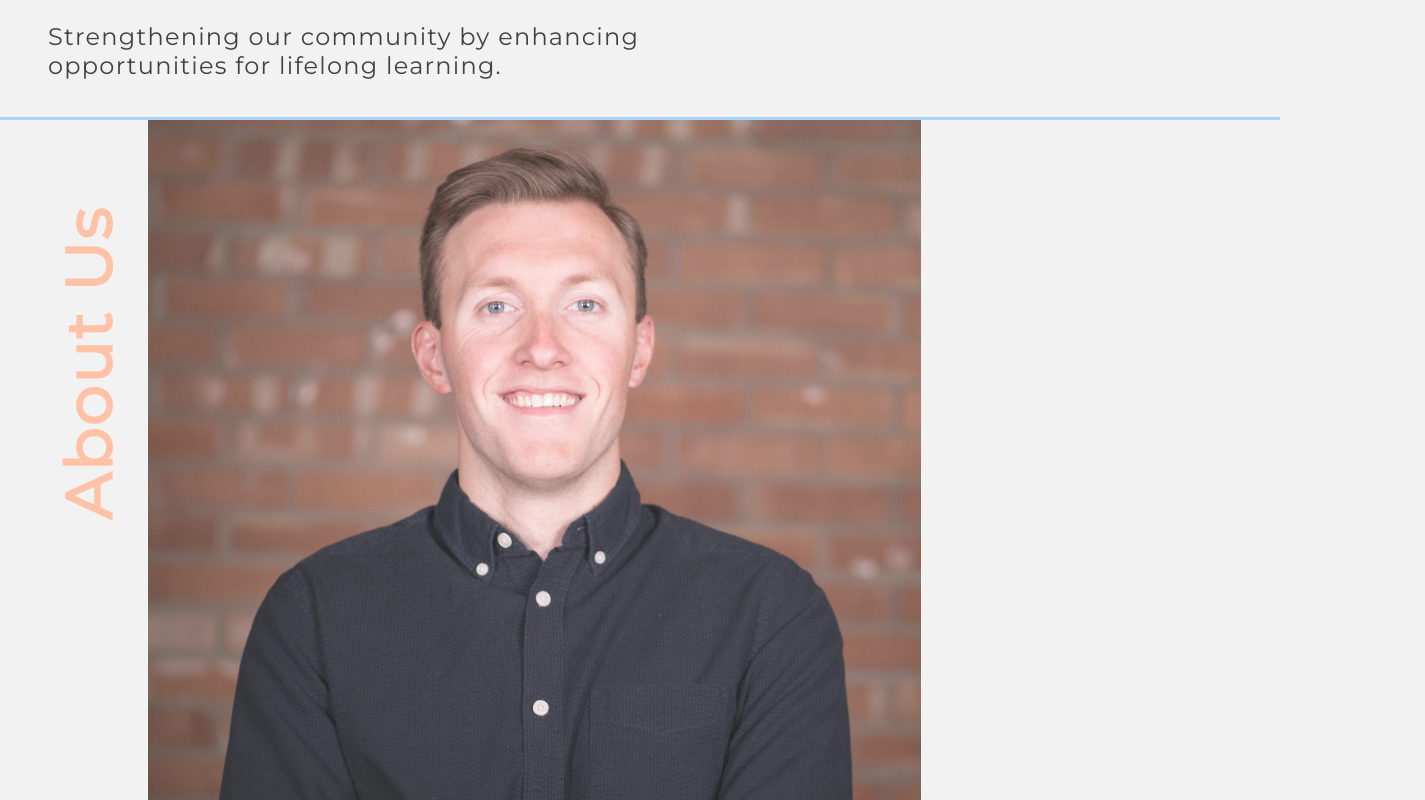
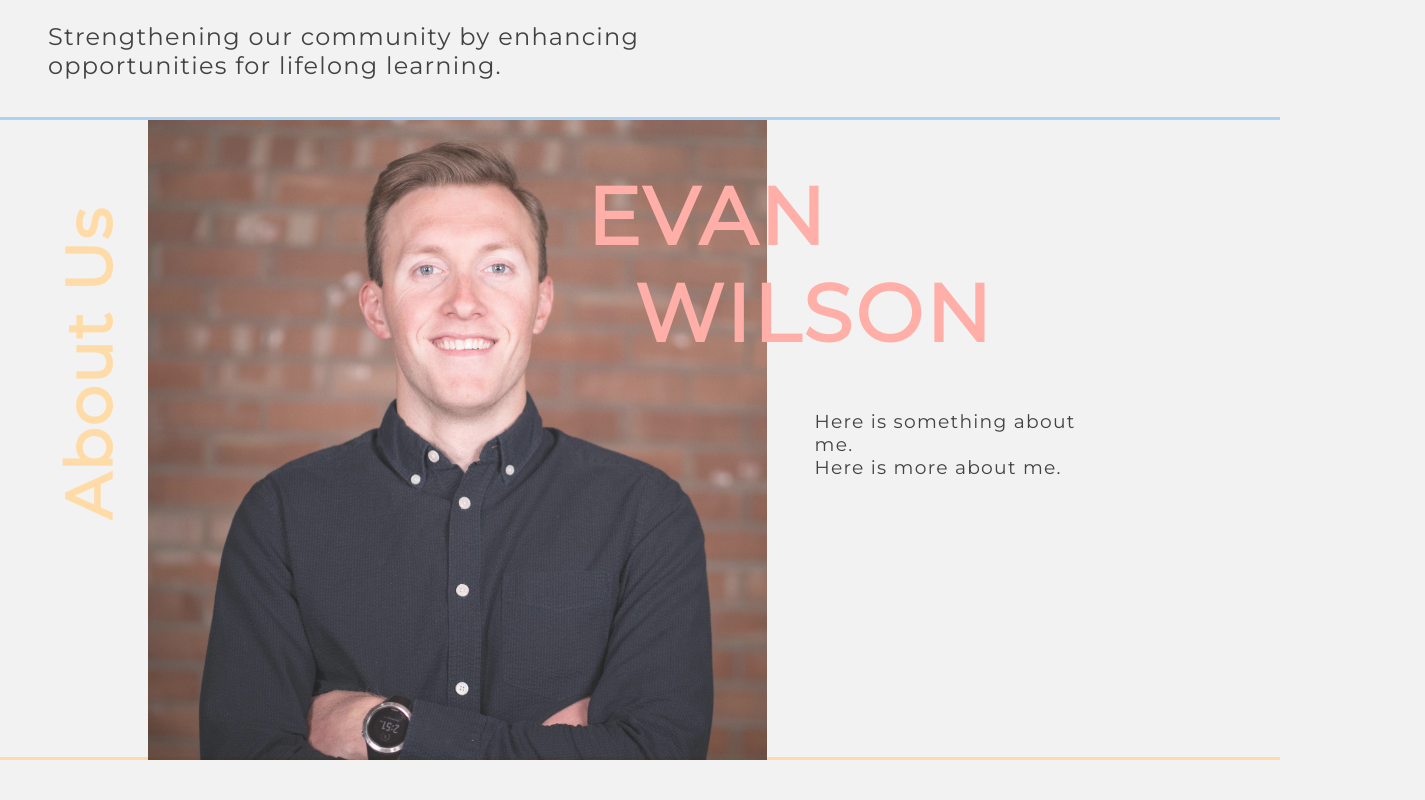
Before and after one commit to wilsonevan/personal-site, a React (Create React App) app: page / in a window 1280 px wide. Shown: the part 680-1480 px from the top of the page, 1425 px wide, since content can reach past the window. After the commit the page ends 1440 px from the top, so only its background shows below. Built offline with nearby package versions, Linux system fonts and the light colour scheme.

Commit message:
Update Styling and Separate Files

```diff
--- a/src/components/Home.js
+++ b/src/components/Home.js
@@ -11,6 +11,7 @@
   SecondContainer
 } from "../styles/GlobalComponents";
 import { globalColors } from "../styles/GlobalStyles";
+import Profile from './home/Profile'
 
 const Home = () => {
   return (
@@ -27,12 +28,7 @@
             </MySecondaryText>
           </DescriptionContainer>
         </TopContainer>
-        <SecondContainer>
-          <AboutText>About Us</AboutText>
-          <AboutContainer>
-            <ProfileImage src={profileImage} alt="profileImage" />
-          </AboutContainer>
-        </SecondContainer>
+        <Profile />
       </PageContainer>
     </>
   );
@@ -71,27 +67,6 @@
   margin-bottom: 1rem;
 `;
 
-const AboutText = styled(PrimaryText)`
-  color: ${globalColors.PrimaryRed};
-  margin-left: 3rem;
-  position: relative;
-  min-width: 400px;
-  max-height: 100px;
-  top: 400px;
-  left: 0;
 
-  /* Rotate from top left corner (not default) */
-  transform-origin: 0 0;
-  transform: rotate(270deg);
-`;
-
-const AboutContainer = styled.div``;
-const ProfileImage = styled.img`
-  height: 100vh;
-  width: auto;
-  opacity: 0.85;
-  position: relative;
-  right: 300px;
-`;
 
 export default Home;
--- /dev/null
+++ b/src/components/home/Profile.js
@@ -0,0 +1,86 @@
+import React from "react";
+import styled from "styled-components";
+import profileImage from "../../images/evan_profile.jpg";
+import {
+  PageContainer,
+  PrimaryText,
+  SecondaryText,
+  TopContainer,
+  SecondContainer
+} from "../../styles/GlobalComponents";
+import { globalColors } from "../../styles/GlobalStyles";
+
+const Profile = () => {
+  return (
+    <SecondContainer>
+      <AboutHeader>About Us</AboutHeader>
+      <ProfileImage src={profileImage} alt="profileImage" />
+      <ProfileContainer>
+        <NameContainer>
+          <ProfileName>Evan</ProfileName>
+          <ProfileName leftIndent={"3rem;"}>Wilson</ProfileName>
+        </NameContainer>
+        <AboutContainer>
+          <AboutText>Here is something about me.</AboutText>
+          <AboutText>Here is more about me.</AboutText>
+        </AboutContainer>
+      </ProfileContainer>
+    </SecondContainer>
+  );
+};
+
+const AboutHeader = styled(PrimaryText)`
+  color: ${globalColors.PrimaryOrange};
+  margin-left: 3rem;
+  position: relative;
+  min-width: 400px;
+  max-height: 100px;
+  top: 400px;
+  left: 0;
+
+  /* Rotate from top left corner (not default) */
+  transform-origin: 0% 0%;
+  transform: rotate(270deg);
+`;
+
+const ProfileContainer = styled.div``;
+
+const ProfileImage = styled.img`
+  /* margin-top: 3rem;
+  margin-bottom: 3rem; */
+  height: 80vh;
+  width: auto;
+  opacity: 0.85;
+  position: relative;
+  right: 300px;
+`;
+
+const NameContainer = styled.div`
+  margin-top: 3rem;
+  position: relative;
+  right: 30rem;
+`;
+
+const ProfileName = styled(PrimaryText)`
+  color: ${globalColors.PrimaryRed};
+  padding: 0;
+  text-transform: uppercase;
+  font-size: 5rem !important;
+  font-weight: 1000;
+  letter-spacing: 0.2rem !important;
+  position: relative;
+  left: ${props => props.leftIndent || 0};
+`;
+
+const AboutContainer = styled.div`
+  display: flex;
+  flex-direction: column;
+  justify-content: flex-start;
+  position: relative;
+  right: 300px;
+  padding: 3rem;
+`;
+
+const AboutText = styled.h3``;
+
+export default Profile;
--- a/src/styles/GlobalComponents.js
+++ b/src/styles/GlobalComponents.js
@@ -25,9 +25,9 @@
 export const SecondContainer = styled.div`
   display: flex;
   /* flex-direction: column; */
-  justify-content: flex-start;
+  justify-content: space-between;
   align-items: left;
-  height: 100vh;
+  height: 80vh;
   width: 100%;
   background-position: center;
   background-size: cover;
--- a/src/styles/GlobalStyles.js
+++ b/src/styles/GlobalStyles.js
@@ -1,29 +1,12 @@
 import { createGlobalStyle } from "styled-components";
-
-/*/// STYLES META DATA /////
-
-COLORS______________________
-  PrimaryWhite: #F2F2F2
-  PrimaryBlack: #1C1C1C
-  PrimaryGrey: #424242
-  PrimaryRed: #FFC2A7
-  PrimaryOrange: #FFDBA7
-  PrimaryTeal: #a3f9d8
-  PrimaryBlue: #A9D3F8
-
-
-FONTS_______________________
-Montserrat: (weights) 300 & 600
-
-//////////////////////////*/
 
 const globalColors = {
   PrimaryWhite: "#F2F2F2",
   PrimaryBlack: "#1C1C1C",
   PrimaryGrey: "#424242",
-  PrimaryRed: "#FFC2A7",
-  PrimaryOrange: "#FFDBA7",
-  PrimaryTeal: "#a3f9d8",
+  PrimaryRed: "#FFAEA8",
+  PrimaryOrange: "#FFDBA8",
+  PrimaryGreen: "#A5FAB4",
   PrimaryBlue: "#A9D3F8"
 };
 
@@ -48,7 +31,7 @@
 
 h1 {
     letter-spacing: 2px !important;
-    font-weight: 900 !important;
+    font-weight: 1200 !important;
     font-size: 4rem !important;
     padding-bottom: 0.2rem;
     color: ${globalColors.PrimaryTeal};
```
